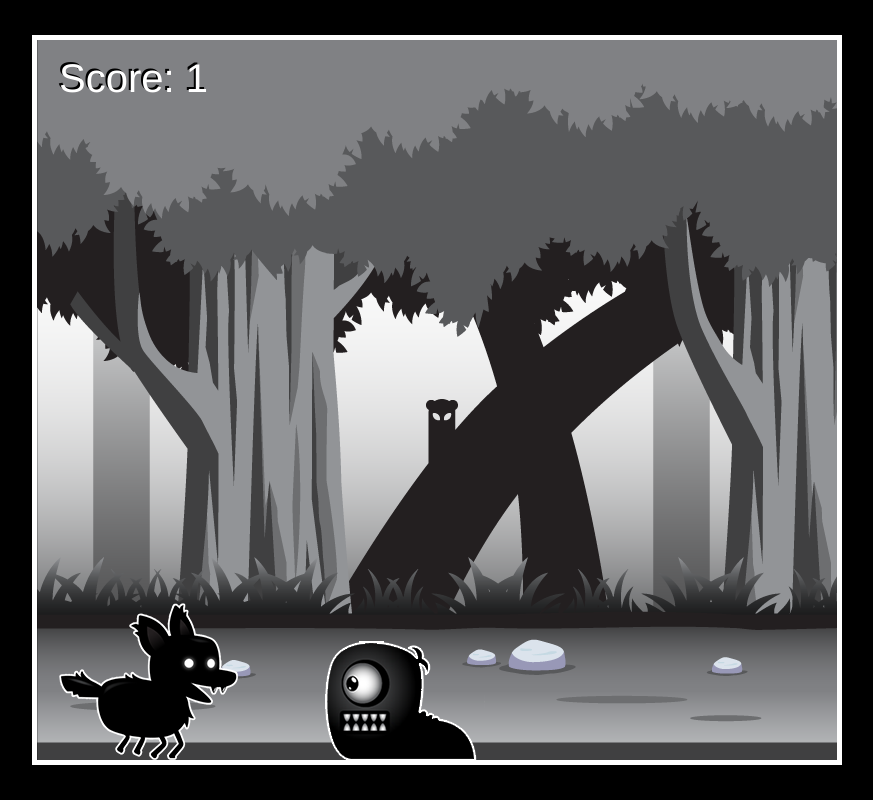
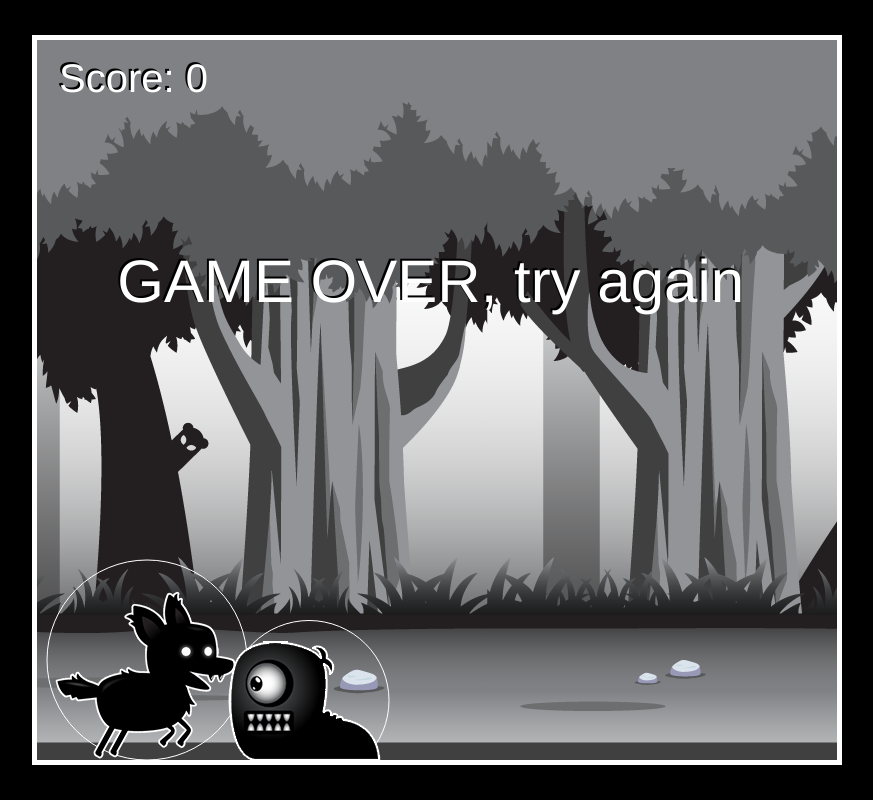
Before and after one commit to developernik18/javascript-basic-2d-running-game, a plain HTML site: page index.html in a window 1280 px wide. Shown: the whole page, without its empty margins (203-1076 px from the left). Drawn offline with Linux system fonts and the light colour scheme.

Commit message:
split classes into multiple files

```diff
--- /dev/null
+++ b/background.js
@@ -0,0 +1,26 @@
+export class Background {
+  constructor(gameWidth, gameHeight) {
+    this.gameWidth = gameWidth;
+    this.gameHeight = gameHeight;
+    this.image = backgroundImage;
+    this.x = 0;
+    this.y = 0;
+    this.width = 2400;
+    this.height = 720;
+    this.speed = 10;
+  }
+  draw(context) {
+    context.drawImage(this.image, this.x, this.y, this.width, this.height);
+    context.drawImage(
+      this.image,
+      this.x + this.width - this.speed,
+      this.y,
+      this.width,
+      this.height
+    );
+  }
+  update() {
+    this.x -= this.speed;
+    if (this.x < 0 - this.width) this.x = 0;
+  }
+}
--- /dev/null
+++ b/enemy.js
@@ -0,0 +1,58 @@
+
+  export class Enemy {
+    constructor(gameWidth, gameHeight) {
+      this.gameWidth = gameWidth;
+      this.gameHeight = gameHeight;
+      this.width = 160;
+      this.height = 119;
+      this.image = enemyImage;
+      this.x = this.gameWidth;
+      this.y = this.gameHeight - this.height;
+      this.frameX = 0;
+      this.maxFrame = 5;
+      this.fps = 20;
+      this.frameTimer = 0;
+      this.frameInterval = 1000 / this.fps;
+      this.speed = 8;
+      this.markedForDeletion = false;
+    }
+    draw(context) {
+      context.strokeStyle = "white";
+      context.beginPath();
+      context.arc(this.x + this.width/2, this.y + this.height/2, this.width/2, 0, Math.PI * 2);
+      context.stroke();
+      context.drawImage(
+        this.image,
+        this.frameX * this.width,
+        0,
+        this.width,
+        this.height,
+        this.x,
+        this.y,
+        this.width,
+        this.height
+      );
+    }
+    /**
+     *
+     * @param {number} deltaTime
+     * @param {function} increaseScore
+     */
+    update(deltaTime, increaseScore) {
+      if(this.frameTimer > this.frameInterval) {
+
+        if(this.frameX >= this.maxFrame) this.frameX = 0;
+        else this.frameX++;
+
+        this.frameTimer = 0;
+      } else {
+        this.frameTimer += deltaTime;
+      }
+
+      this.x -= this.speed;
+      if(this.x < 0 - this.width) {
+        this.markedForDeletion = true;
+        increaseScore();
+      }
+    }
+  }
--- a/index.js
+++ b/index.js
@@ -1,3 +1,9 @@
+import { Player } from './player.js';
+import { Enemy } from './enemy.js';
+import { Background } from './background.js';
+import { InputHandler } from './inputHandler.js';
+
+
 window.addEventListener("load", () => {
   /**
    * @type {HTMLCanvasElement}
@@ -5,204 +11,23 @@ window.addEventListener("load", () => {
 
   const canvas = document.querySelector("#canvas1");
   const ctx = canvas.getContext("2d");
-
   canvas.width = 800;
   canvas.height = 720;
+
+  let score = 0;
   let enemies = [];
-  let score = 0;
+  let lastTime = 0;
+  let enemyTimer = 0;
+  let enemyInterval = 500;
+  let randomEnemyInterval = Math.random() * 1000 + 500;
+  let gameOver = false;
 
-  class InputHandler {
-    constructor() {
-      this.keys = [];
-
-      window.addEventListener("keydown", (e) => {
-        if (
-          (e.key === "ArrowDown" ||
-            e.key === "ArrowUp" ||
-            e.key === "ArrowLeft" ||
-            e.key === "ArrowRight") &&
-          this.keys.indexOf(e.key) === -1
-        ) {
-          this.keys.push(e.key);
-        }
-      });
-
-      window.addEventListener("keyup", (e) => {
-        if (
-          e.key === "ArrowDown" ||
-          e.key === "ArrowUp" ||
-          e.key === "ArrowLeft" ||
-          e.key === "ArrowRight"
-        ) {
-          this.keys.splice(this.keys.indexOf(e.key), 1);
-        }
-      });
-    }
-  }
-
-  class Player {
-    constructor(gameWidth, gameHeight) {
-      this.image = document.querySelector("#playerImage");
-      this.gameWidth = gameWidth;
-      this.gameHeight = gameHeight;
-      this.width = 200;
-      this.height = 200;
-      this.x = 10;
-      this.y = this.gameHeight - this.height;
-      this.frameX = 0;
-      this.maxFrame = 8;
-      this.frameY = 0;
-      this.fps = 20;
-      this.frameTimer = 0;
-      this.frameInterval = 1000 / this.fps;
-      this.speed = 0;
-      this.vy = 0;
-      this.weight = 1;
-    }
-    draw(context) {
-      // context.fillStyle = "white";
-      // context.fillRect(this.x, this.y, this.width, this.height);
-      context.drawImage(
-        this.image,
-        this.frameX * this.width,
-        this.frameY * this.height,
-        this.width,
-        this.height,
-        this.x,
-        this.y,
-        this.width,
-        this.height
-      );
-    }
-    update(input, deltaTime) {
-      if(this.frameTimer > this.frameInterval) {
-        if(this.frameX >= this.maxFrame) this.frameX = 0;
-        else this.frameX++;
-
-        this.frameTimer = 0;
-      } else {
-        this.frameTimer += deltaTime;
-      }
-
-      if (input.keys.indexOf("ArrowRight") > -1) {
-        this.speed = 5;
-      } else if (input.keys.indexOf("ArrowLeft") > -1) {
-        this.speed = -5;
-      } else {
-        this.speed = 0;
-      }
-
-      if (input.keys.indexOf("ArrowUp") > -1 && this.onGround()) {
-        this.vy -= 30;
-      }
-
-      // horizontal movement
-      this.x += this.speed;
-      if (this.x < 0) {
-        this.x = 0;
-      } else if (this.x > this.gameWidth - this.width) {
-        this.x = this.gameWidth - this.width;
-      }
-
-      // vertical movement
-      this.y += this.vy;
-      if (!this.onGround()) {
-        this.vy += this.weight;
-        this.maxFrame = 5;
-        this.frameY = 1;
-      } else {
-        this.vy = 0;
-        this.frameY = 0;
-        this.maxFrame = 8;
-      }
-
-      if (this.y > this.gameHeight - this.height)
-        this.y = this.gameHeight - this.height;
-    }
-
-    onGround() {
-      return this.y >= this.gameHeight - this.height;
-    }
-  }
-
-  class Background {
-    constructor(gameWidth, gameHeight) {
-      this.gameWidth = gameWidth;
-      this.gameHeight = gameHeight;
-      this.image = backgroundImage;
-      this.x = 0;
-      this.y = 0;
-      this.width = 2400;
-      this.height = 720;
-      this.speed = 10;
-    }
-    draw(context) {
-      context.drawImage(this.image, this.x, this.y, this.width, this.height);
-      context.drawImage(
-        this.image,
-        this.x + this.width - this.speed,
-        this.y,
-        this.width,
-        this.height
-      );
-    }
-    update() {
-      this.x -= this.speed;
-      if (this.x < 0 - this.width) this.x = 0;
-    }
-  }
-
-  class Enemy {
-    constructor(gameWidth, gameHeight) {
-      this.gameWidth = gameWidth;
-      this.gameHeight = gameHeight;
-      this.width = 160;
-      this.height = 119;
-      this.image = enemyImage;
-      this.x = this.gameWidth;
-      this.y = this.gameHeight - this.height;
-      this.frameX = 0;
-      this.maxFrame = 5;
-      this.fps = 20;
-      this.frameTimer = 0;
-      this.frameInterval = 1000 / this.fps;
-      this.speed = 8;
-      this.markedForDeletion = false;
-    }
-    draw(context) {
-      context.drawImage(
-        this.image,
-        this.frameX * this.width,
-        0,
-        this.width,
-        this.height,
-        this.x,
-        this.y,
-        this.width,
-        this.height
-      );
-    }
-    update(deltaTime) {
-      if(this.frameTimer > this.frameInterval) {
-
-        if(this.frameX >= this.maxFrame) this.frameX = 0;
-        else this.frameX++;
-
-        this.frameTimer = 0;
-      } else {
-        this.frameTimer += deltaTime;
-      }
-
-      this.x -= this.speed;
-      if(this.x < 0 - this.width) {
-        this.markedForDeletion = true;
-        score++;
-      }
-    }
-  }
+  const input = new InputHandler();
+  const player = new Player(canvas.width, canvas.height);
+  const background = new Background(canvas.width, canvas.height);
 
 
-  function handleEnemies(deltaTime) {
+  function handleEnemies(deltaTime, increaseScore) {
     if(enemyTimer > enemyInterval + randomEnemyInterval) {
       enemies.push(new Enemy(canvas.width, canvas.height));
       enemyTimer = 0;
@@ -212,7 +37,7 @@ window.addEventListener("load", () => {
 
     enemies.forEach(enemy => {
       enemy.draw(ctx);
-      enemy.update(deltaTime);
+      enemy.update(deltaTime, increaseScore);
     })
 
     enemies = enemies.filter(enemy => !enemy.markedForDeletion);
@@ -225,28 +50,51 @@ window.addEventListener("load", () => {
     context.fillText('Score: '+ score, 20, 50);
     context.fillStyle = "white";
     context.fillText('Score: '+ score, 22, 52);
+    if(gameOver) {
+      context.font ='60px Helvetica';
+      context.textAlign = 'center';
+      context.fillStyle = "black";
+      context.fillText('GAME OVER, try again ', canvas.width/2, canvas.height/2 - 100);
+      context.fillStyle = "white";
+      context.fillText('GAME OVER, try again ', canvas.width/2 + 2, canvas.height/2 - 98);
+    }
   }
 
-  const input = new InputHandler();
-  const player = new Player(canvas.width, canvas.height);
-  const background = new Background(canvas.width, canvas.height);
-  let lastTime = 0;
-  let enemyTimer = 0;
-  let enemyInterval = 500;
-  let randomEnemyInterval = Math.random() * 1000 + 500;
+  function isGameOver(enemies, player) {
+    let result = false;
+    // collision detection
+    enemies.forEach(enemy => {
+      const dx = (enemy.x + enemy.width/2) - (player.x + player.width/2);
+      const dy = (enemy.y + enemy.height/2) - (player.y + player.height/2);
+      const distance = Math.sqrt(dx * dx + dy * dy);
+
+      if(distance < (enemy.width / 2 + player.width/ 2) - 15) {
+        result = true;
+      }
+    })
+    return result;
+  }
+
+  function increaseScore() {
+    score++;
+  }
 
   function animate(timeStamp) {
     const deltaTime = timeStamp - lastTime;
     lastTime = timeStamp;
 
     ctx.clearRect(0, 0, canvas.width, canvas.height);
+
     background.draw(ctx);
-    // background.update();
+    background.update();
+
     player.draw(ctx);
-    player.update(input, deltaTime);
-    handleEnemies(deltaTime);
+    player.update(input, deltaTime, enemies);
+
+    handleEnemies(deltaTime, increaseScore);
+    gameOver = isGameOver(enemies, player);
     displayStatusText(ctx);
-    requestAnimationFrame(animate);
+    if(!gameOver) requestAnimationFrame(animate);
   }
 
   animate(0);
--- /dev/null
+++ b/inputHandler.js
@@ -0,0 +1,28 @@
+export class InputHandler {
+  constructor() {
+    this.keys = [];
+
+    window.addEventListener("keydown", (e) => {
+      if (
+        (e.key === "ArrowDown" ||
+          e.key === "ArrowUp" ||
+          e.key === "ArrowLeft" ||
+          e.key === "ArrowRight") &&
+        this.keys.indexOf(e.key) === -1
+      ) {
+        this.keys.push(e.key);
+      }
+    });
+
+    window.addEventListener("keyup", (e) => {
+      if (
+        e.key === "ArrowDown" ||
+        e.key === "ArrowUp" ||
+        e.key === "ArrowLeft" ||
+        e.key === "ArrowRight"
+      ) {
+        this.keys.splice(this.keys.indexOf(e.key), 1);
+      }
+    });
+  }
+}
--- /dev/null
+++ b/player.js
@@ -0,0 +1,87 @@
+export class Player {
+  constructor(gameWidth, gameHeight) {
+    this.image = document.querySelector("#playerImage");
+    this.gameWidth = gameWidth;
+    this.gameHeight = gameHeight;
+    this.width = 200;
+    this.height = 200;
+    this.x = 10;
+    this.y = this.gameHeight - this.height;
+    this.frameX = 0;
+    this.maxFrame = 8;
+    this.frameY = 0;
+    this.fps = 20;
+    this.frameTimer = 0;
+    this.frameInterval = 1000 / this.fps;
+    this.speed = 0;
+    this.vy = 0;
+    this.weight = 1;
+  }
+  draw(context) {
+    context.strokeStyle = "white";
+    context.beginPath();
+    context.arc(this.x + this.width/2, this.y + this.height/2, this.width/2, 0, Math.PI * 2);
+    context.stroke();
+    context.drawImage(
+      this.image,
+      this.frameX * this.width,
+      this.frameY * this.height,
+      this.width,
+      this.height,
+      this.x,
+      this.y,
+      this.width,
+      this.height
+    );
+  }
+  update(input, deltaTime) {
+    // sprite aniamtion
+    if(this.frameTimer > this.frameInterval) {
+      if(this.frameX >= this.maxFrame) this.frameX = 0;
+      else this.frameX++;
+
+      this.frameTimer = 0;
+    } else {
+      this.frameTimer += deltaTime;
+    }
+
+    if (input.keys.indexOf("ArrowRight") > -1) {
+      this.speed = 5;
+    } else if (input.keys.indexOf("ArrowLeft") > -1) {
+      this.speed = -5;
+    } else {
+      this.speed = 0;
+    }
+
+    if (input.keys.indexOf("ArrowUp") > -1 && this.onGround()) {
+      this.vy -= 30;
+    }
+
+    // horizontal movement
+    this.x += this.speed;
+    if (this.x < 0) {
+      this.x = 0;
+    } else if (this.x > this.gameWidth - this.width) {
+      this.x = this.gameWidth - this.width;
+    }
+
+    // vertical movement
+    this.y += this.vy;
+    if (!this.onGround()) {
+      this.vy += this.weight;
+      this.maxFrame = 5;
+      this.frameY = 1;
+    } else {
+      this.vy = 0;
+      this.frameY = 0;
+      this.maxFrame = 8;
+    }
+
+    if (this.y > this.gameHeight - this.height)
+      this.y = this.gameHeight - this.height;
+  }
+
+  onGround() {
+    return this.y >= this.gameHeight - this.height;
+  }
+}
```
Also changed, not shown: index.html (+1 -1 lines).
